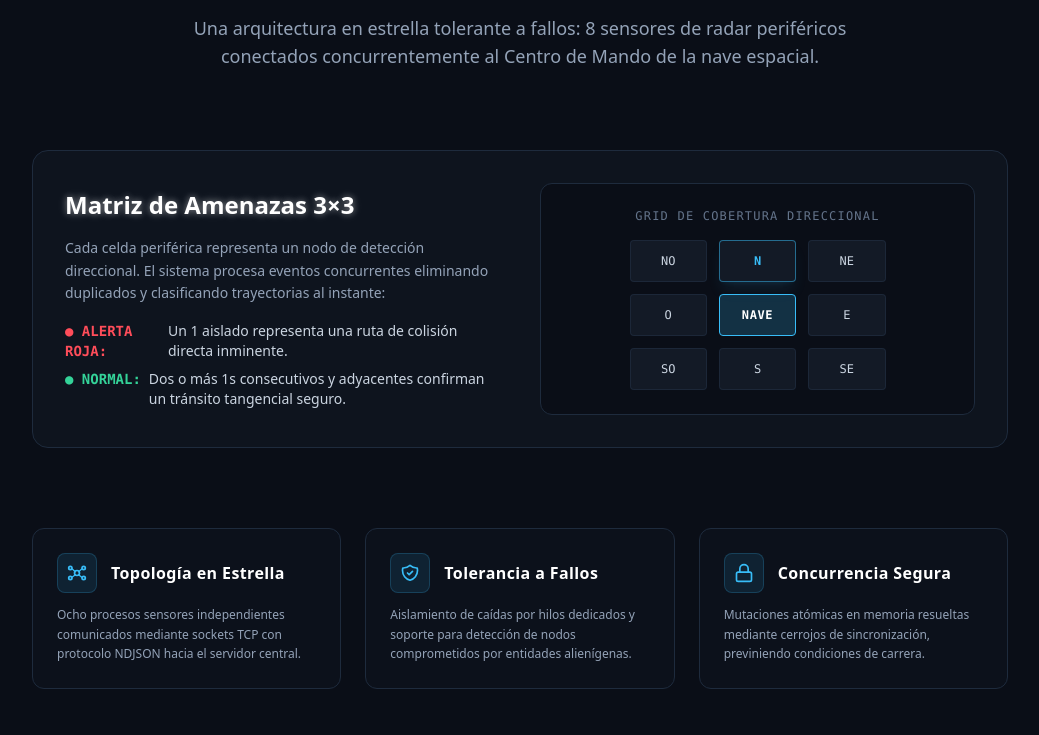
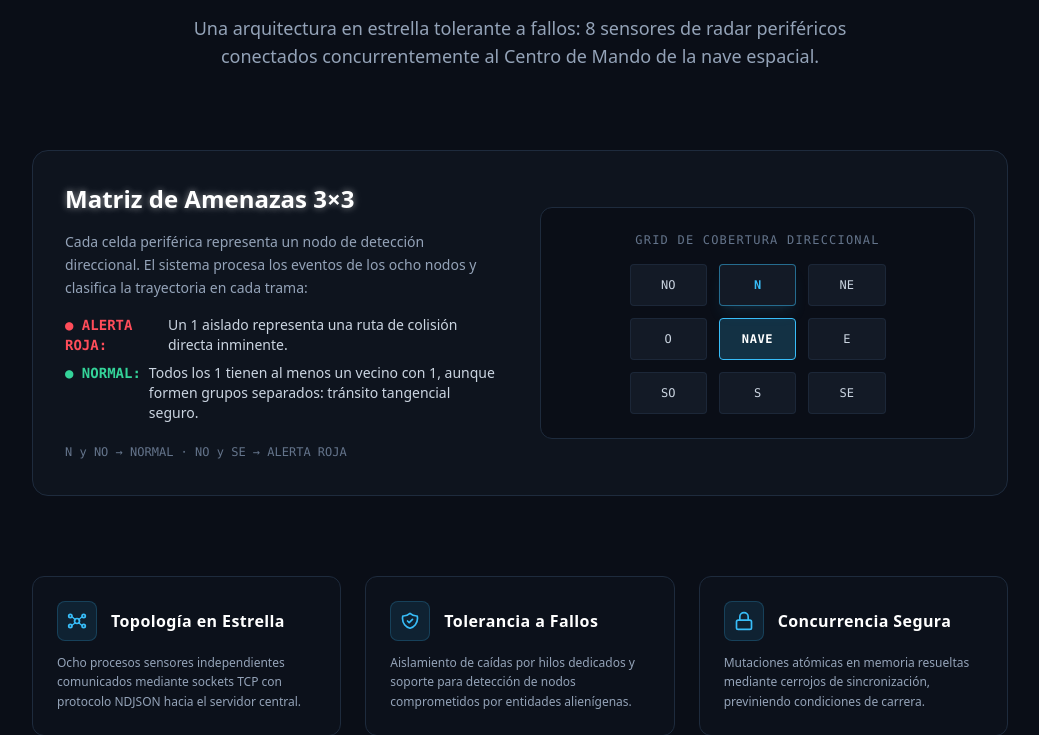
Before and after one commit to Aristides-19/aegis-star, a FastAPI app: page / in a window 1280 px wide. Shown: the part 380-1115 px from the top of the page, without its empty margins (120-1159 px from the left). Run offline with FastAPI, Linux system fonts and the light colour scheme; some libraries are stand-ins or nearby versions.

Commit message:
docs(web): make the landing describe the rule we actually implement
Two claims in the threat-matrix copy were wrong:

- "eliminando duplicados" described deduplication, which is delivery 2 and
  does not exist yet
- "Dos o mas 1s consecutivos y adyacentes confirman transito seguro" is a
  subcase, not the rule. {N, NO, S, SE} is two separate pairs and still
  NORMAL, because the rule only asks whether any 1 is isolated

The rule is now stated as it is, with one example per outcome that matches
the detector's output.

Co-authored-by: Marie Graffe <m.graffe@correo.unimet.edu.ve>

```diff
--- a/web/templates/index.html
+++ b/web/templates/index.html
@@ -95,7 +95,7 @@
           Matriz de Amenazas 3×3
         </h2>
         <p class="text-sm text-slate-400 leading-relaxed">
-          Cada celda periférica representa un nodo de detección direccional. El sistema procesa eventos concurrentes eliminando duplicados y clasificando trayectorias al instante:
+          Cada celda periférica representa un nodo de detección direccional. El sistema procesa los eventos de los ocho nodos y clasifica la trayectoria en cada trama:
         </p>
         <ul class="space-y-2 text-sm">
           <li class="flex items-start gap-2">
@@ -104,9 +104,12 @@
           </li>
           <li class="flex items-start gap-2">
             <span class="text-emerald-400 font-bold font-mono whitespace-nowrap">● NORMAL:</span>
-            <span class="text-slate-300">Dos o más 1s consecutivos y adyacentes confirman un tránsito tangencial seguro.</span>
+            <span class="text-slate-300">Todos los 1 tienen al menos un vecino con 1, aunque formen grupos separados: tránsito tangencial seguro.</span>
           </li>
         </ul>
+        <p class="text-xs text-slate-500 font-mono leading-relaxed pt-1">
+          N y NO → NORMAL · NO y SE → ALERTA ROJA
+        </p>
       </div>
 
       <!-- Representación visual de la Rejilla del Radar -->
--- a/web/users.csv
+++ b/web/users.csv
@@ -1,2 +1 @@
 email,timestamp
-ar@test.com,2026-11-15T21:02:33.408797+00:00
```
